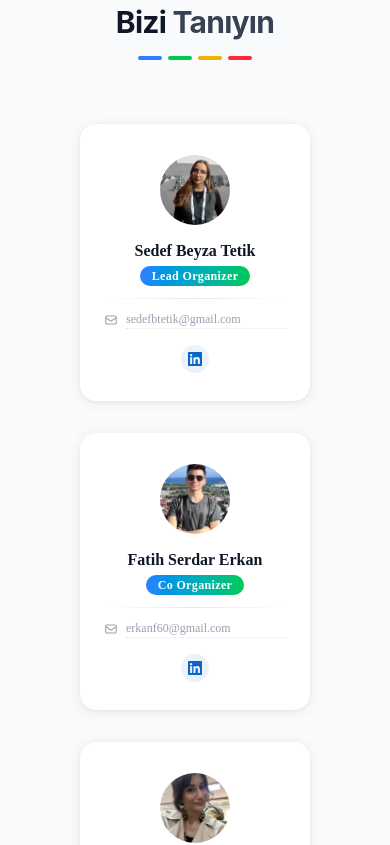
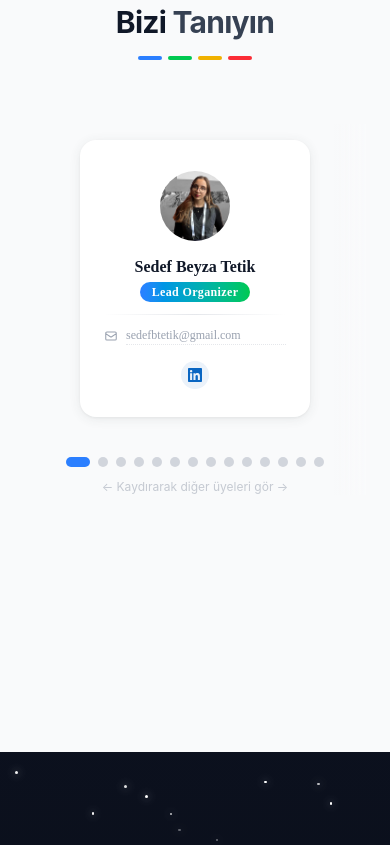
Before and after one commit to GDGonCampusMarmara/official-website, a React (Vite) app: page / in a window 390 px wide. Shown: the part 4680-5525 px from the top of the page. Built offline with nearby package versions, Linux system fonts and the light colour scheme; a web font is replaced by a local one.

Commit message:
issue/28 fix: implement mobile infinite horizontal carousel for Team section

```diff
--- a/src/sections/team.jsx
+++ b/src/sections/team.jsx
@@ -1,5 +1,139 @@
+import { useState, useRef, useEffect, useCallback } from "react";
 import TeamCard from "../components/teamCard";
 import { members } from "../constants/teamData";
+
+const DRAG_THRESHOLD = 40;
+
+const MobileCarousel = () => {
+  const slides = [members[members.length - 1], ...members, members[0]];
+  const total = slides.length;
+  const [index, setIndex] = useState(1);
+  const [animated, setAnimated] = useState(true);
+  const touchStartX = useRef(null);
+  const touchStartY = useRef(null);
+  const isDragging = useRef(false);
+  const trackRef = useRef(null);
+
+  const handleTransitionEnd = useCallback(() => {
+    if (index === 0) {
+      setAnimated(false);
+      setIndex(members.length);
+    } else if (index === total - 1) {
+      setAnimated(false);
+      setIndex(1);
+    }
+  }, [index, total]);
+
+  useEffect(() => {
+    if (!animated) {
+      const id = requestAnimationFrame(() => setAnimated(true));
+      return () => cancelAnimationFrame(id);
+    }
+  }, [animated]);
+
+  const goNext = () => setIndex((i) => i + 1);
+  const goPrev = () => setIndex((i) => i - 1);
+
+  const onTouchStart = (e) => {
+    touchStartX.current = e.touches[0].clientX;
+    touchStartY.current = e.touches[0].clientY;
+    isDragging.current = false;
+  };
+
+  const onTouchMove = (e) => {
+    if (touchStartX.current === null) return;
+    const dx = e.touches[0].clientX - touchStartX.current;
+    const dy = e.touches[0].clientY - touchStartY.current;
+    if (Math.abs(dx) > Math.abs(dy) && Math.abs(dx) > 8) {
+      isDragging.current = true;
+      e.preventDefault();
+    }
+  };
+
+  const onTouchEnd = (e) => {
+    if (touchStartX.current === null) return;
+    const dx = e.changedTouches[0].clientX - touchStartX.current;
+    if (isDragging.current && Math.abs(dx) > DRAG_THRESHOLD) {
+      dx < 0 ? goNext() : goPrev();
+    }
+    touchStartX.current = null;
+    touchStartY.current = null;
+    isDragging.current = false;
+  };
+
+  const realIndex = (index - 1 + members.length) % members.length;
+
+  return (
+    <div className="relative w-full select-none">
+      <div style={{ overflowX: "clip" }} className="px-4">
+        <div
+          ref={trackRef}
+          className="flex"
+          style={{
+            transform: `translateX(-${index * 100}%)`,
+            transition: animated
+              ? "transform 380ms cubic-bezier(0.25, 0.46, 0.45, 0.94)"
+              : "none",
+            willChange: "transform",
+          }}
+          onTransitionEnd={handleTransitionEnd}
+          onTouchStart={onTouchStart}
+          onTouchMove={onTouchMove}
+          onTouchEnd={onTouchEnd}
+        >
+          {slides.map((member, i) => (
+            <div
+              key={`${member.id}-${i}`}
+              className="min-w-full px-2 py-4 flex justify-center"
+              aria-hidden={i !== index}
+            >
+              {Math.abs(i - index) <= 1 && <TeamCard member={member} />}
+            </div>
+          ))}
+        </div>
+      </div>
+
+      <div
+        className="absolute right-0 top-0 bottom-0 w-8 pointer-events-none"
+        style={{
+          background:
+            "linear-gradient(to left, rgba(249,250,251,0.9), transparent)",
+        }}
+        aria-hidden="true"
+      />
+
+      <div
+        className="flex justify-center gap-2 mt-6"
+        role="tablist"
+        aria-label="Ekip üyeleri"
+      >
+        {members.map((_, i) => (
+          <button
+            key={i}
+            role="tab"
+            aria-selected={i === realIndex}
+            onClick={() => {
+              setAnimated(true);
+              setIndex(i + 1);
+            }}
+            className={`rounded-full transition-all duration-300 ${
+              i === realIndex
+                ? "w-6 h-2.5 bg-blue-500"
+                : "w-2.5 h-2.5 bg-gray-300"
+            }`}
+          />
+        ))}
+      </div>
+
+      <p
+        className="text-center text-xs text-gray-400 mt-3 animate-pulse"
+        aria-hidden="true"
+      >
+        ← Kaydırarak diğer üyeleri gör →
+      </p>
+    </div>
+  );
+};
 
 const Team = () => {
   return (
@@ -27,8 +161,12 @@ const Team = () => {
         </div>
       </header>
 
+      <div className="md:hidden">
+        <MobileCarousel />
+      </div>
+
       <div
-        className="max-w-screen-xl mx-auto grid grid-cols-1 sm:grid-cols-2 lg:grid-cols-3 xl:grid-cols-4 gap-8 md:gap-12 lg:gap-16 justify-items-center"
+        className="hidden md:grid max-w-screen-xl mx-auto grid-cols-2 lg:grid-cols-3 xl:grid-cols-4 gap-8 md:gap-12 lg:gap-16 justify-items-center"
         role="list"
         aria-label="Team Members"
       >
```
